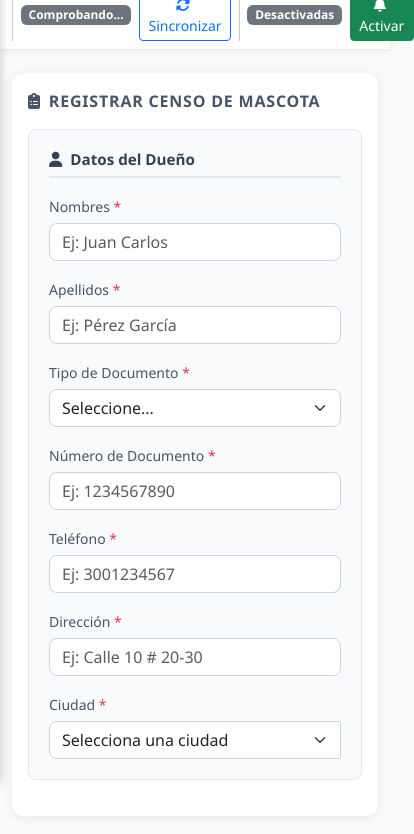
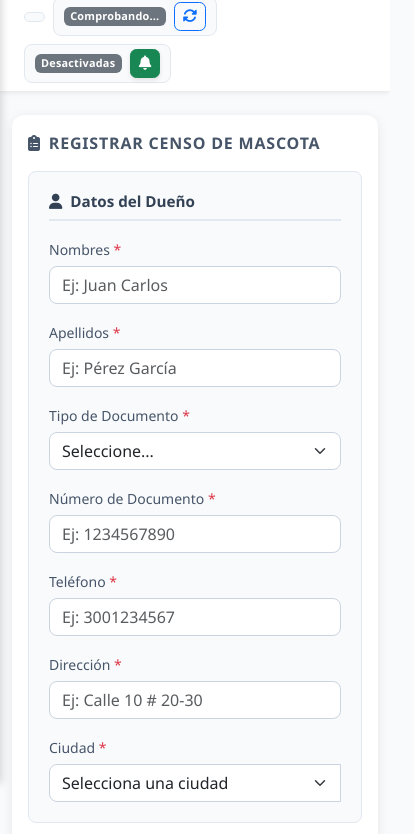
Before and after one commit to CASILA-19/PWA_FINAL_PROYECT, a plain HTML site: page index.html in a window 390 px wide. Shown: the part 61-895 px from the top of the page, 414 px wide, since content can reach past the window. Drawn offline with nearby package versions, Linux system fonts and the light colour scheme; sample sign-in values are in the browser's storage; a script that the page names is missing.

Commit message:
Ajuste al HTML de los modulos, para hacerlo responsive

```diff
--- a/css/styles.css
+++ b/css/styles.css
@@ -23,6 +23,7 @@ body {
 .navbar {
     box-shadow: 0 1px 6px rgba(0, 0, 0, 0.1);
     background-color: #ffffff !important;
+    padding: 0.75rem 1rem;
 }
 
 .navbar-brand {
@@ -39,6 +40,68 @@ body {
     object-fit: cover;
     width: 36px;
     height: 36px;
+}
+
+/* Navbar Items */
+.navbar-item {
+    display: flex;
+    align-items: center;
+    gap: 0.5rem;
+    padding: 0.25rem 0.75rem;
+    border-radius: 0.5rem;
+    background-color: #f8fafc;
+    border: 1px solid #e2e8f0;
+    transition: all 0.2s ease;
+}
+
+.navbar-item:hover {
+    background-color: #f1f5f9;
+    border-color: #cbd5e1;
+}
+
+.navbar-sync,
+.navbar-notifications {
+    position: relative;
+}
+
+/* Badges en navbar */
+.navbar-item .badge {
+    font-size: 0.7rem;
+    padding: 0.35rem 0.6rem;
+    font-weight: 600;
+    letter-spacing: 0.02em;
+}
+
+/* Botones en navbar */
+.navbar-item .btn {
+    border-radius: 0.4rem;
+    font-weight: 500;
+    transition: all 0.2s ease;
+    white-space: nowrap;
+}
+
+.navbar-item .btn i {
+    font-size: 0.9rem;
+}
+
+/* Botón de notificaciones específico */
+#btnActivarNotificaciones,
+#btnDesactivarNotificaciones {
+    box-shadow: 0 2px 4px rgba(0, 0, 0, 0.1);
+}
+
+#btnActivarNotificaciones:hover {
+    background-color: #15803d;
+    border-color: #15803d;
+    transform: translateY(-1px);
+    box-shadow: 0 4px 8px rgba(22, 163, 74, 0.3);
+}
+
+#btnDesactivarNotificaciones:hover {
+    background-color: #dc2626;
+    border-color: #dc2626;
+    transform: translateY(-1px);
+    box-shadow: 0 4px 8px rgba(229, 57, 53, 0.3);
 }
 
 /* =============================================
@@ -414,4 +477,55 @@ body {
         width: 32px;
         height: 32px;
     }
+
+    /* Navbar responsive */
+    .navbar {
+        padding: 0.5rem 0.75rem;
+    }
+
+    .navbar .ms-auto {
+        width: 100%;
+        margin-top: 0.5rem;
+        justify-content: flex-start;
+    }
+
+    .navbar-item {
+        padding: 0.25rem 0.5rem;
+        font-size: 0.85rem;
+    }
+
+    .navbar-item .badge {
+        font-size: 0.65rem;
+        padding: 0.25rem 0.4rem;
+    }
+
+    .navbar-item .btn {
+        font-size: 0.8rem;
+        padding: 0.25rem 0.5rem;
+    }
+
+    /* Ocultar texto en botones en móvil, solo mostrar iconos */
+    .btn-text {
+        display: none;
+    }
+
+    .navbar-item .btn i {
+        margin: 0 !important;
+    }
 }
+
+@media (max-width: 768px) {
+    .navbar-item {
+        padding: 0.25rem 0.6rem;
+    }
+
+    .navbar-item .badge {
+        font-size: 0.68rem;
+    }
+}
+
+@media (min-width: 992px) {
+    .navbar-item {
+        padding: 0.35rem 1rem;
+    }
+}
--- a/index.html
+++ b/index.html
@@ -35,23 +35,32 @@
                 <img src="img/logo.jpg" alt="Logo Mascotas">
                 Mascotas PROPWA_001
             </a>
-            <div class="ms-auto d-flex align-items-center gap-2">
+            <div class="ms-auto d-flex align-items-center gap-2 flex-wrap">
+                <!-- Usuario -->
+                <div class="navbar-item">
                     <span id="usuarioActual" class="badge bg-primary"></span>
-                <div class="vr"></div>
+                </div>
+
+                <!-- Sincronización -->
+                <div class="navbar-item navbar-sync">
                     <span id="syncStatus" class="badge bg-secondary">Comprobando...</span>
                     <button id="btnSync" class="btn btn-sm btn-outline-primary" onclick="syncManager.sync()">
-                    <i class="fas fa-rotate me-1"></i>Sincronizar
+                        <i class="fas fa-rotate me-1"></i><span class="btn-text">Sincronizar</span>
                     </button>
-                <div class="vr"></div>
+                </div>
+
+                <!-- Notificaciones -->
+                <div class="navbar-item navbar-notifications">
                     <span id="notificationStatus" class="badge bg-secondary">Desactivadas</span>
                     <button id="btnActivarNotificaciones" class="btn btn-sm btn-success"
                         title="Activar notificaciones push">
-                    <i class="fas fa-bell me-1"></i>Activar
+                        <i class="fas fa-bell"></i><span class="btn-text ms-1">Activar</span>
                     </button>
                     <button id="btnDesactivarNotificaciones" class="btn btn-sm btn-danger" style="display:none;"
                         title="Desactivar notificaciones push">
-                    <i class="fas fa-bell-slash me-1"></i>Desactivar
+                        <i class="fas fa-bell-slash"></i><span class="btn-text ms-1">Desactivar</span>
                     </button>
+                </div>
             </div>
         </div>
     </nav>
```
Also changed, not shown: censos.html (+15 -6 lines), mapa.html (+15 -6 lines). Lines whose indentation alone changed are shown as unchanged.
